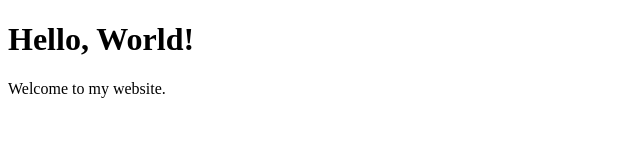
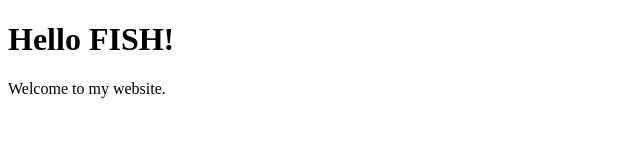
Before and after one commit to GGROTAN/Helloworld, a plain HTML site: page index.html in a window 1280 px wide. Shown: the full height of the page, 0-640 px from the left. Drawn offline with Linux system fonts and the light colour scheme.

Commit message:
Change header text from 'Hello, World!' to 'Hello FISH!'

```diff
--- a/index.html
+++ b/index.html
@@ -4,7 +4,7 @@
   <title>My Web Page</title>
 </head>
 <body>
-  <h1>Hello, World!</h1>
+  <h1>Hello FISH!</h1>
   <p>Welcome to my website.</p>
 </body>
 </html>
```
